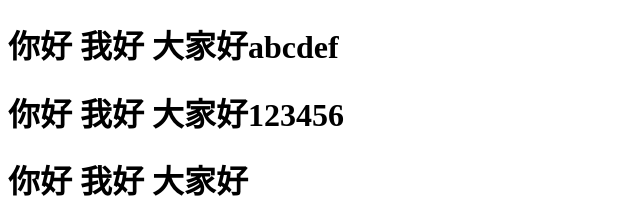
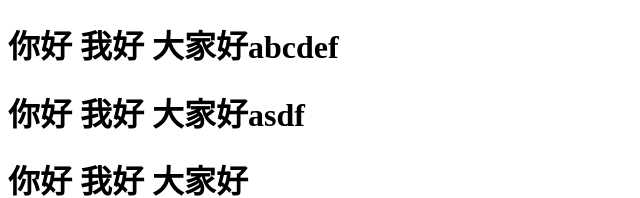
Before and after one commit to lxf211713/lxfcode, a plain HTML site: page vue_pro1/02.html in a window 1280 px wide. Shown: the top 198 px of the page, without its empty margins (0-640 px from the left). Drawn offline with Linux system fonts and the light colour scheme.

Commit message:
Update 02.html

```diff
--- a/vue_pro1/02.html
+++ b/vue_pro1/02.html
@@ -8,7 +8,7 @@
 </head>
 <body>
     <h1>你好 我好 大家好abcdef</h1>
-    <h1>你好 我好 大家好123456</h1>
+    <h1>你好 我好 大家好asdf</h1>
     <h1>你好 我好 大家好</h1>
     <h2>hello world  11111</h2>
 
```
